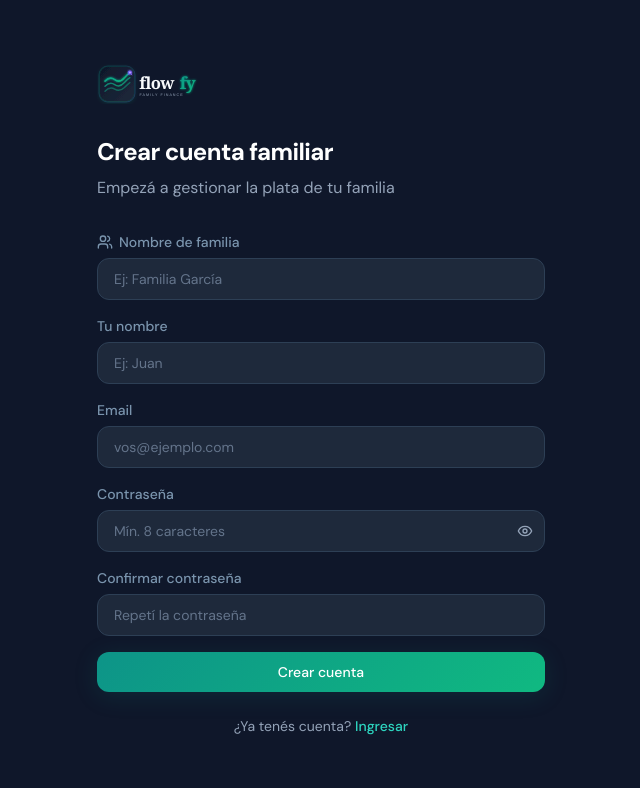
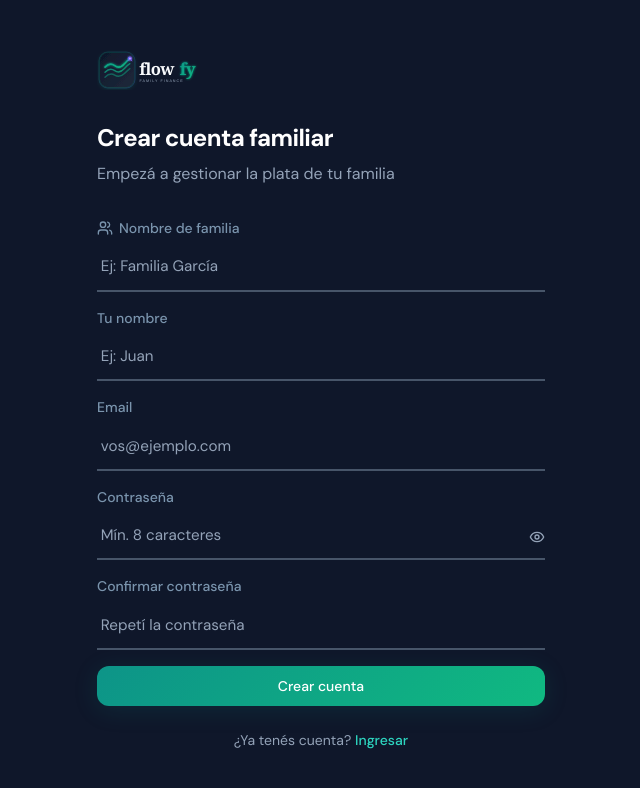
Before and after one commit to Gu1llermo0sorio/Flowfy, a React (Vite) app in the folder frontend/: page /register in a window 1280 px wide. Shown: the top 788 px of the page, without its empty margins (319-959 px from the left). Built offline with nearby package versions, Linux system fonts and the light colour scheme; no server answers.

Commit message:
feat: underline gradient input effect on Login and Register pages

```diff
--- a/frontend/src/index.css
+++ b/frontend/src/index.css
@@ -469,3 +469,37 @@ html:not(.dark) {
   top: 50%;
   transform: translateY(-50%);
 }
+
+/* ── Underline input — animated gradient border on focus ──────
+   Usá: <div class="form-field-line"> <input class="input-line"> <span class="input-line-border"> </div>
+   Agregá "has-error" al wrapper para estado de error.
+───────────────────────────────────────────────────────────── */
+.form-field-line {
+  position: relative;
+}
+.input-line {
+  color: var(--s50);
+  font-size: 0.95rem;
+  background-color: transparent;
+  width: 100%;
+  padding-inline: 0.25em;
+  padding-block: 0.75em;
+  border: none;
+  border-bottom: 2px solid var(--s600);
+  outline: none;
+  transition: border-color 0.2s;
+}
+.input-line::placeholder { color: var(--s400); }
+.input-line-border {
+  position: absolute;
+  bottom: 0;
+  left: 0;
+  width: 0%;
+  height: 3px;
+  background: linear-gradient(90deg, #FF6464 0%, #FFBF59 50%, #47C9FF 100%);
+  transition: width 0.4s cubic-bezier(0.42, 0, 0.58, 1.00);
+  pointer-events: none;
+}
+.form-field-line:focus-within .input-line-border { width: 100%; }
+.form-field-line.has-error .input-line { border-bottom-color: #f43f5e; }
+.form-field-line.has-error .input-line-border { background: #f43f5e; }
--- a/frontend/src/pages/auth/LoginPage.tsx
+++ b/frontend/src/pages/auth/LoginPage.tsx
@@ -115,13 +115,16 @@ export default function LoginPage() {
               <label className="block text-sm font-medium text-surface-300 mb-1.5">
                 Email
               </label>
+              <div className={`form-field-line ${errors.email ? 'has-error' : ''}`}>
                 <input
                   {...register('email')}
                   type="email"
                   autoComplete="email"
                   placeholder="vos@ejemplo.com"
-                className={`input-base ${errors.email ? 'border-danger-500 focus:ring-danger-500' : ''}`}
+                  className="input-line"
                 />
+                <span className="input-line-border" />
+              </div>
               {errors.email && (
                 <p className="text-danger-400 text-xs mt-1">{errors.email.message}</p>
               )}
@@ -132,22 +135,25 @@ export default function LoginPage() {
               <label className="block text-sm font-medium text-surface-300 mb-1.5">
                 Contraseña
               </label>
+              <div className={`form-field-line ${errors.password ? 'has-error' : ''}`}>
                 <div className="relative">
                   <input
                     {...register('password')}
                     type={showPassword ? 'text' : 'password'}
                     autoComplete="current-password"
                     placeholder="••••••••"
-                  className={`input-base pr-10 ${errors.password ? 'border-danger-500 focus:ring-danger-500' : ''}`}
+                    className="input-line pr-8"
                   />
                   <button
                     type="button"
                     onClick={() => setShowPassword(!showPassword)}
-                  className="absolute right-3 top-1/2 -translate-y-1/2 text-surface-400 hover:text-surface-200 transition-colors"
+                    className="absolute right-0 top-1/2 -translate-y-1/2 text-surface-400 hover:text-surface-200 transition-colors"
                     aria-label={showPassword ? 'Ocultar' : 'Mostrar'}
                   >
                     {showPassword ? <EyeOff className="w-4 h-4" /> : <Eye className="w-4 h-4" />}
                   </button>
+                </div>
+                <span className="input-line-border" />
               </div>
               {errors.password && (
                 <p className="text-danger-400 text-xs mt-1">{errors.password.message}</p>
--- a/frontend/src/pages/auth/RegisterPage.tsx
+++ b/frontend/src/pages/auth/RegisterPage.tsx
@@ -98,12 +98,15 @@ export default function RegisterPage() {
                 Nombre de familia
               </span>
             </label>
+            <div className={`form-field-line ${errors.familyName ? 'has-error' : ''}`}>
               <input
                 {...formRegister('familyName')}
                 type="text"
                 placeholder="Ej: Familia García"
-              className={`input-base ${errors.familyName ? 'border-danger-500' : ''}`}
+                className="input-line"
               />
+              <span className="input-line-border" />
+            </div>
             {errors.familyName && (
               <p className="text-danger-400 text-xs mt-1">{errors.familyName.message}</p>
             )}
@@ -114,13 +117,16 @@ export default function RegisterPage() {
             <label className="block text-sm font-medium text-surface-300 mb-1.5">
               Tu nombre
             </label>
+            <div className={`form-field-line ${errors.name ? 'has-error' : ''}`}>
               <input
                 {...formRegister('name')}
                 type="text"
                 placeholder="Ej: Juan"
                 autoComplete="given-name"
-              className={`input-base ${errors.name ? 'border-danger-500' : ''}`}
+                className="input-line"
               />
+              <span className="input-line-border" />
+            </div>
             {errors.name && (
               <p className="text-danger-400 text-xs mt-1">{errors.name.message}</p>
             )}
@@ -131,13 +137,16 @@ export default function RegisterPage() {
             <label className="block text-sm font-medium text-surface-300 mb-1.5">
               Email
             </label>
+            <div className={`form-field-line ${errors.email ? 'has-error' : ''}`}>
               <input
                 {...formRegister('email')}
                 type="email"
                 placeholder="vos@ejemplo.com"
                 autoComplete="email"
-              className={`input-base ${errors.email ? 'border-danger-500' : ''}`}
+                className="input-line"
               />
+              <span className="input-line-border" />
+            </div>
             {errors.email && (
               <p className="text-danger-400 text-xs mt-1">{errors.email.message}</p>
             )}
@@ -148,21 +157,24 @@ export default function RegisterPage() {
             <label className="block text-sm font-medium text-surface-300 mb-1.5">
               Contraseña
             </label>
+            <div className={`form-field-line ${errors.password ? 'has-error' : ''}`}>
               <div className="relative">
                 <input
                   {...formRegister('password')}
                   type={showPassword ? 'text' : 'password'}
                   placeholder="Mín. 8 caracteres"
                   autoComplete="new-password"
-                className={`input-base pr-10 ${errors.password ? 'border-danger-500' : ''}`}
+                  className="input-line pr-8"
                 />
                 <button
                   type="button"
                   onClick={() => setShowPassword(!showPassword)}
-                className="absolute right-3 top-1/2 -translate-y-1/2 text-surface-400 hover:text-surface-200 transition-colors"
+                  className="absolute right-0 top-1/2 -translate-y-1/2 text-surface-400 hover:text-surface-200 transition-colors"
                 >
                   {showPassword ? <EyeOff className="w-4 h-4" /> : <Eye className="w-4 h-4" />}
                 </button>
+              </div>
+              <span className="input-line-border" />
             </div>
             {errors.password && (
               <p className="text-danger-400 text-xs mt-1">{errors.password.message}</p>
@@ -174,13 +186,16 @@ export default function RegisterPage() {
             <label className="block text-sm font-medium text-surface-300 mb-1.5">
               Confirmar contraseña
             </label>
+            <div className={`form-field-line ${errors.confirmPassword ? 'has-error' : ''}`}>
               <input
                 {...formRegister('confirmPassword')}
                 type={showPassword ? 'text' : 'password'}
                 placeholder="Repetí la contraseña"
                 autoComplete="new-password"
-              className={`input-base ${errors.confirmPassword ? 'border-danger-500' : ''}`}
+                className="input-line"
               />
+              <span className="input-line-border" />
+            </div>
             {errors.confirmPassword && (
               <p className="text-danger-400 text-xs mt-1">{errors.confirmPassword.message}</p>
             )}
```
Lines whose indentation alone changed are shown as unchanged.
